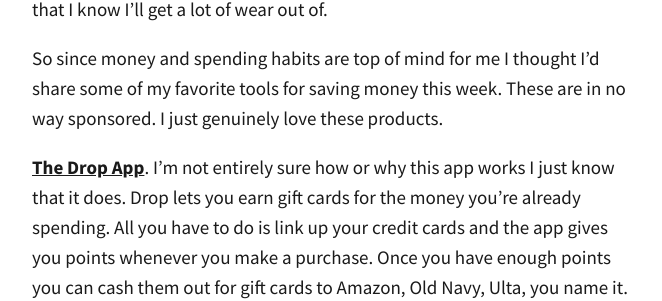
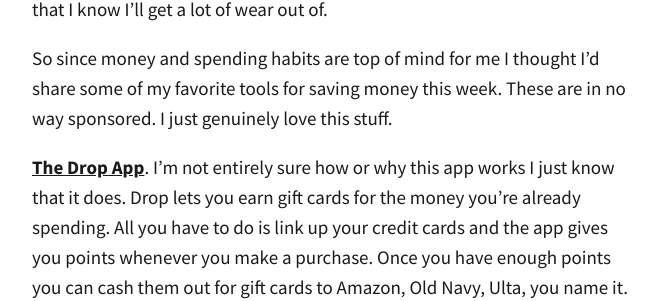
Before and after one commit to totiffany/totiffany.github.io, a Jekyll site: the page built from _posts/2018-08-02-4-Tools-For-Saving-Money-Without-Even-Thinking-About-It.md, in a window 1280 px wide. Shown: the part 944-1245 px from the top of the page, without its empty margins (308-970 px from the left). Built offline with Jekyll 4.4.1, drawn with Linux system fonts in a browser that asks for light colours; our own code applies the rules of GitHub Pages for plain Markdown files; comment, search, counter and statistics services are not loaded.

Commit message:
Update 2018-08-02-4-Tools-For-Saving-Money-Without-Even-Thinking-About-It.md

```diff
--- a/_posts/2018-08-02-4-Tools-For-Saving-Money-Without-Even-Thinking-About-It.md
+++ b/_posts/2018-08-02-4-Tools-For-Saving-Money-Without-Even-Thinking-About-It.md
@@ -12,7 +12,7 @@ Since quitting my job a few months ago Brian and I have had to rethink our budge
 
 I'm happy to say that the Amazon sale came and went and I didn't buy a thing. I tried to really think about whether or not I would use the items I was eyeing in those "best of Amazon Prime Day" lists. For example, I was super tempted by that [full set of Harry Potter DVD's](https://www.amazon.com/gp/product/B005OCFGTO/ref=as_li_tl?ie=UTF8&camp=1789&creative=9325&creativeASIN=B005OCFGTO&linkCode=as2&tag=redletterda04-20&linkId=72de3d378617b065bc6e30248b8da981). It was a killer deal, all 8 DVDs for around $20, but I managed to talk myself out of it. Realistically I can't remember the last time I sat down to watch Harry Potter, and I know I don't like storing DVDs. As for the Nordstrom Sale I managed to steer clear until earlier this week when I bought [exactly one t-shirt](https://shop.nordstrom.com/s/madewell-lo-fi-shrunken-tee/5077241?cm_mmc=email_tran-_-073118-_-order_confirm-_-proddescr1&cm_em=). It's a basic striped tee that I know I'll get a lot of wear out of.
 
-So since money and spending habits are top of mind for me I thought I'd share some of my favorite tools for saving money this week. These are in no way sponsored. I just genuinely love these products.
+So since money and spending habits are top of mind for me I thought I'd share some of my favorite tools for saving money this week. These are in no way sponsored. I just genuinely love this stuff.
 
 **[The Drop App](https://itunes.apple.com/us/app/drop-free-cash-rewards/id1090987006?mt=8)**. I'm not entirely sure how or why this app works I just know that it does. Drop lets you earn gift cards for the money you're already spending. All you have to do is link up your credit cards and the app gives you points whenever you make a purchase. Once you have enough points you can cash them out for gift cards to Amazon, Old Navy, Ulta, you name it. I usually cash mine out for a gift card to Gap and buy most of Hazel's baby clothes that way. It's such an easy way to make some extra cash without changing your spending habits.
 
```
